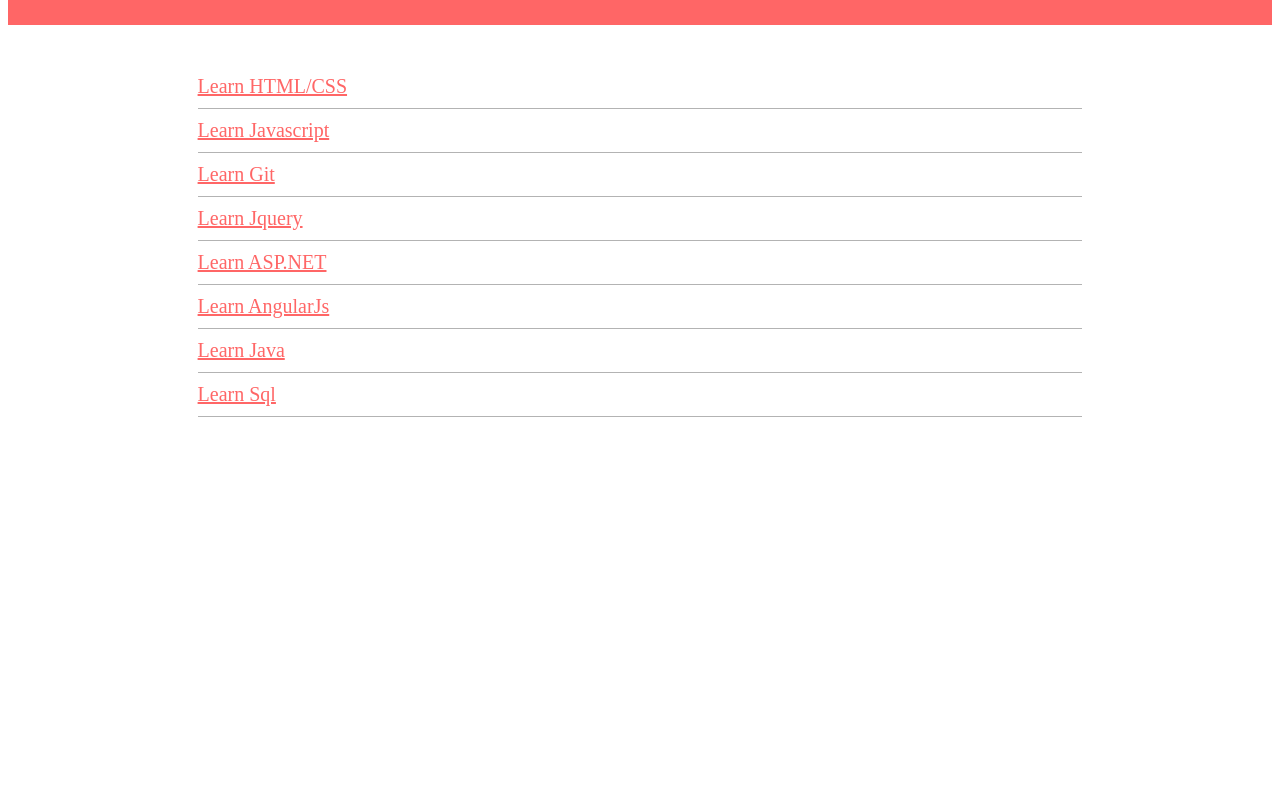
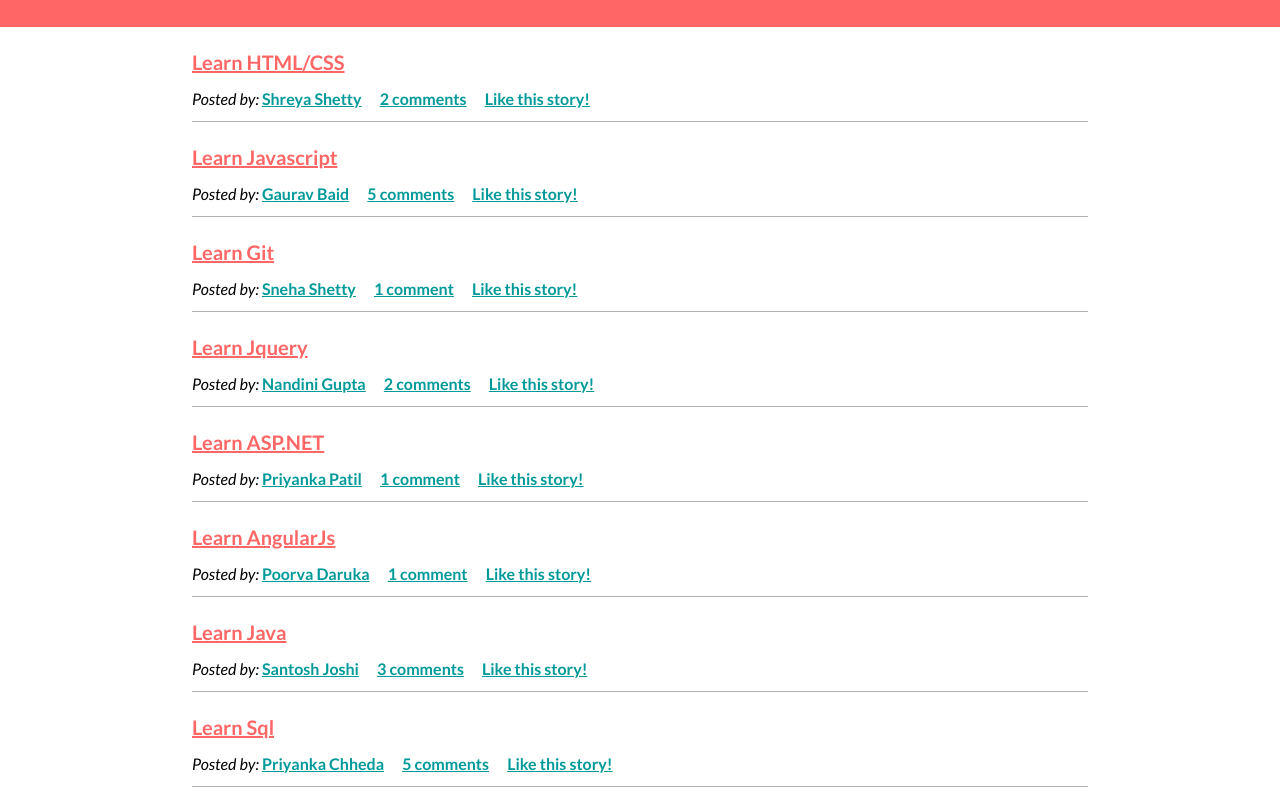
Before and after one commit to sshetty2508/FrontEndNews, a plain HTML site: page index.html in a window 1280 px wide. Shown: the part 91-888 px from the top of the page. Before the commit the page ends 800 px from the top, so only its background shows below. Drawn offline with Linux system fonts and the light colour scheme.

Commit message:
Changes to css styles

```diff
--- a/index.html
+++ b/index.html
@@ -3,8 +3,10 @@
 	<head>
 		<title>Front End News!</title>
 		<meta charset="utf-8" />
-		<link rel="stylsheet" href="normalize.css"/>
-		<link rel="stylesheet" type="text/css" href="main.css">
+		<link rel="stylesheet" href="https://fonts.googleapis.com/css?family=Montserrat:700" />
+		<link rel="stylesheet" href="https://fonts.googleapis.com/css?family=Lato:400i,700" />
+		<link rel="stylesheet" href="normalize.css"/>
+		<link rel="stylesheet" href="main.css">
 	</head>
 	<body>
 		<header class="hero">
@@ -14,27 +16,123 @@
 			<ol class="news">
 				<li class="news-item">
 					<a href="#" class="news-link">Learn HTML/CSS</a>
+					<ul>
+						<li class="news-item-meta">
+							<em>Posted by:</em>
+							<a href="#">Shreya Shetty</a>
+						</li>
+						<li class="news-item-meta">
+							<a href="#">2 comments</a>
+						</li>
+						<li class="news-item-meta">
+							<a href="#">Like this story!</a>
+						</li>
+					</ul>
 				</li>
 				<li class="news-item">
 					<a href="#" class="news-link">Learn Javascript</a>
+					<ul>
+						<li class="news-item-meta">
+							<em>Posted by:</em>
+							<a href="#">Gaurav Baid</a>
+						</li>
+						<li class="news-item-meta">
+							<a href="#">5 comments</a>
+						</li>
+						<li class="news-item-meta">
+							<a href="#">Like this story!</a>
+						</li>
+					</ul>
 				</li>
 				<li class="news-item">
 					<a href="#" class="news-link">Learn Git</a>
+					<ul>
+						<li class="news-item-meta">
+							<em>Posted by:</em>
+							<a href="#">Sneha Shetty</a>
+						</li>
+						<li class="news-item-meta">
+							<a href="#">1 comment</a>
+						</li>
+						<li class="news-item-meta">
+							<a href="#">Like this story!</a>
+						</li>
+					</ul>
 				</li>
 				<li class="news-item">
 					<a href="#" class="news-link">Learn Jquery</a>
+					<ul>
+						<li class="news-item-meta">
+							<em>Posted by:</em>
+							<a href="#">Nandini Gupta</a>
+						</li>
+						<li class="news-item-meta">
+							<a href="#">2 comments</a>
+						</li>
+						<li class="news-item-meta">
+							<a href="#">Like this story!</a>
+						</li>
+					</ul>
 				</li>
 				<li class="news-item">
 					<a href="#" class="news-link">Learn ASP.NET</a>
+					<ul>
+						<li class="news-item-meta">
+							<em>Posted by:</em>
+							<a href="#">Priyanka Patil</a>
+						</li>
+						<li class="news-item-meta">
+							<a href="#">1 comment</a>
+						</li>
+						<li class="news-item-meta">
+							<a href="#">Like this story!</a>
+						</li>
+					</ul>
 				</li>
 				<li class="news-item">
 					<a href="#" class="news-link">Learn AngularJs</a>
+					<ul>
+						<li class="news-item-meta">
+							<em>Posted by:</em>
+							<a href="#">Poorva Daruka</a>
+						</li>
+						<li class="news-item-meta">
+							<a href="#">1 comment</a>
+						</li>
+						<li class="news-item-meta">
+							<a href="#">Like this story!</a>
+						</li>
+					</ul>
 				</li>
 				<li class="news-item">
 					<a href="#" class="news-link">Learn Java</a>
+					<ul>
+						<li class="news-item-meta">
+							<em>Posted by:</em>
+							<a href="#">Santosh Joshi</a>
+						</li>
+						<li class="news-item-meta">
+							<a href="#">3 comments</a>
+						</li>
+						<li class="news-item-meta">
+							<a href="#">Like this story!</a>
+						</li>
+					</ul>
 				</li>
 				<li class="news-item">
 					<a href="#" class="news-link">Learn Sql</a>
+					<ul>
+						<li class="news-item-meta">
+							<em>Posted by:</em>
+							<a href="#">Priyanka Chheda</a>
+						</li>
+						<li class="news-item-meta">
+							<a href="#">5 comments</a>
+						</li>
+						<li class="news-item-meta">
+							<a href="#">Like this story!</a>
+						</li>
+					</ul>
 				</li>
 			</ol>
 		</main>
--- a/main.css
+++ b/main.css
@@ -3,22 +3,30 @@
 ----------------------------------------------*/
 body{
 
+	font-family: 'Lato',sans-serif;
+	font-size:16px;
+	line-height:1.5;
 }
 
 p{
 
 }
 
-ol{
+ol, ul {
 	list-style-type: none;
 	margin:0;
 	padding:0;
 }
 
 a{
-
+	color:#009999;
 }
 
+a:hover,
+a:active,
+a:focus {
+	color:#404040;
+}
 /*-----------------------------------------------
 * Header
 -----------------------------------------------*/
@@ -26,7 +34,6 @@ a{
 .hero{
 	background-color: #ff6666 ;
 	color: #fff;
-	margin-bottom:50px;
 	padding: 15px 0;
 	text-align: center;
 	width:100%;
@@ -45,13 +52,16 @@ a{
 
 .news-item{
 	border-bottom: 1px solid #b3b3b3;
-	margin-bottom: 10px;
+	margin: 10px 0;
 	padding-bottom: 10px;
 }
 
 .news-link{
 	color:#ff6666;
+	display:block;
 	font-size: 20px;
+	margin-bottom:10px;
+	padding-top: 10px;
 }
 
 /*-----------------------------------------------
@@ -59,6 +69,11 @@ a{
 -----------------------------------------------*/
 
 .content{
-	margin:20px auto;
+	margin:0 auto;
 	width:70%;
 }
+
+.news-item-meta{
+	display:inline;
+	padding-right:15px;
+}
```
